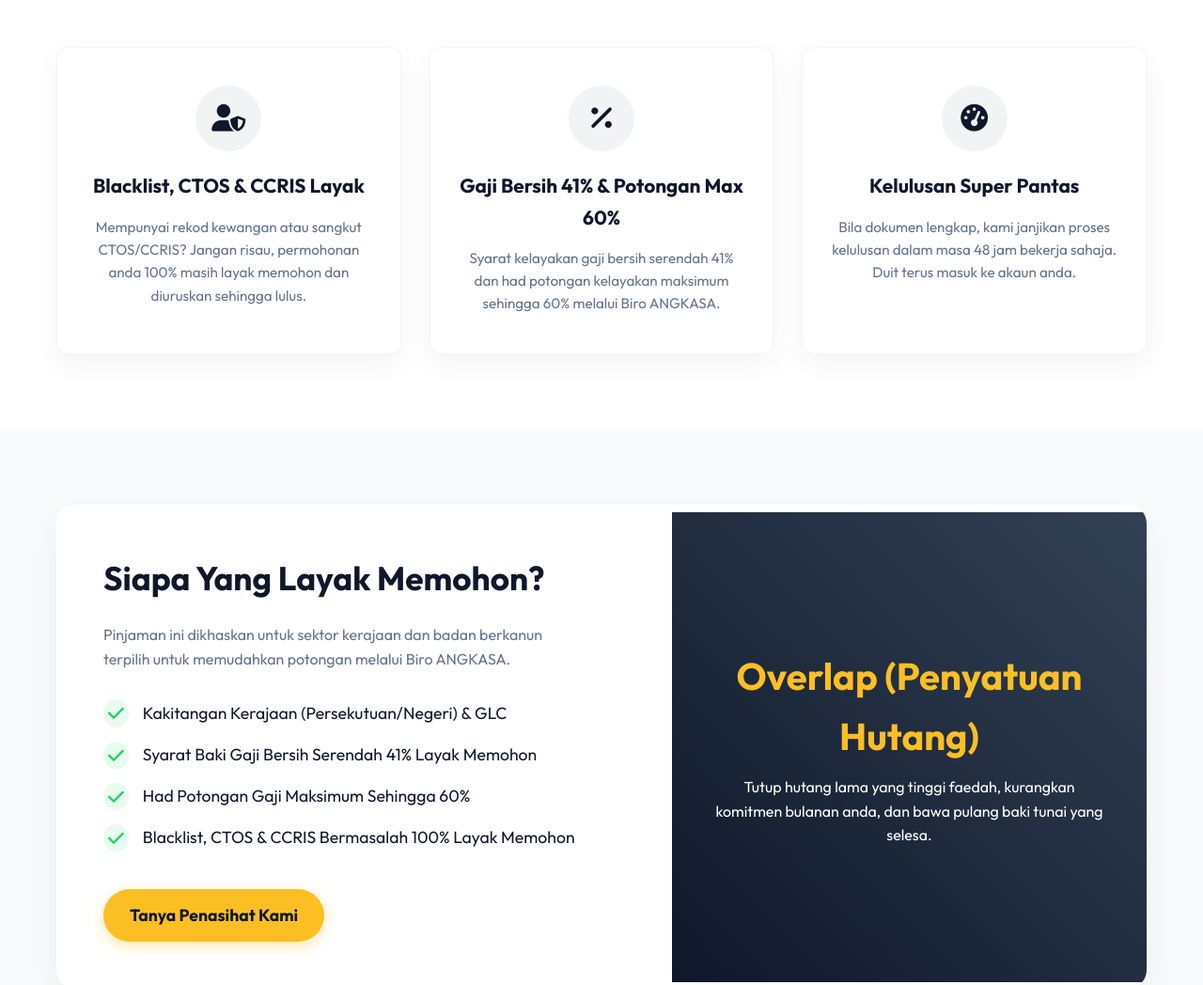
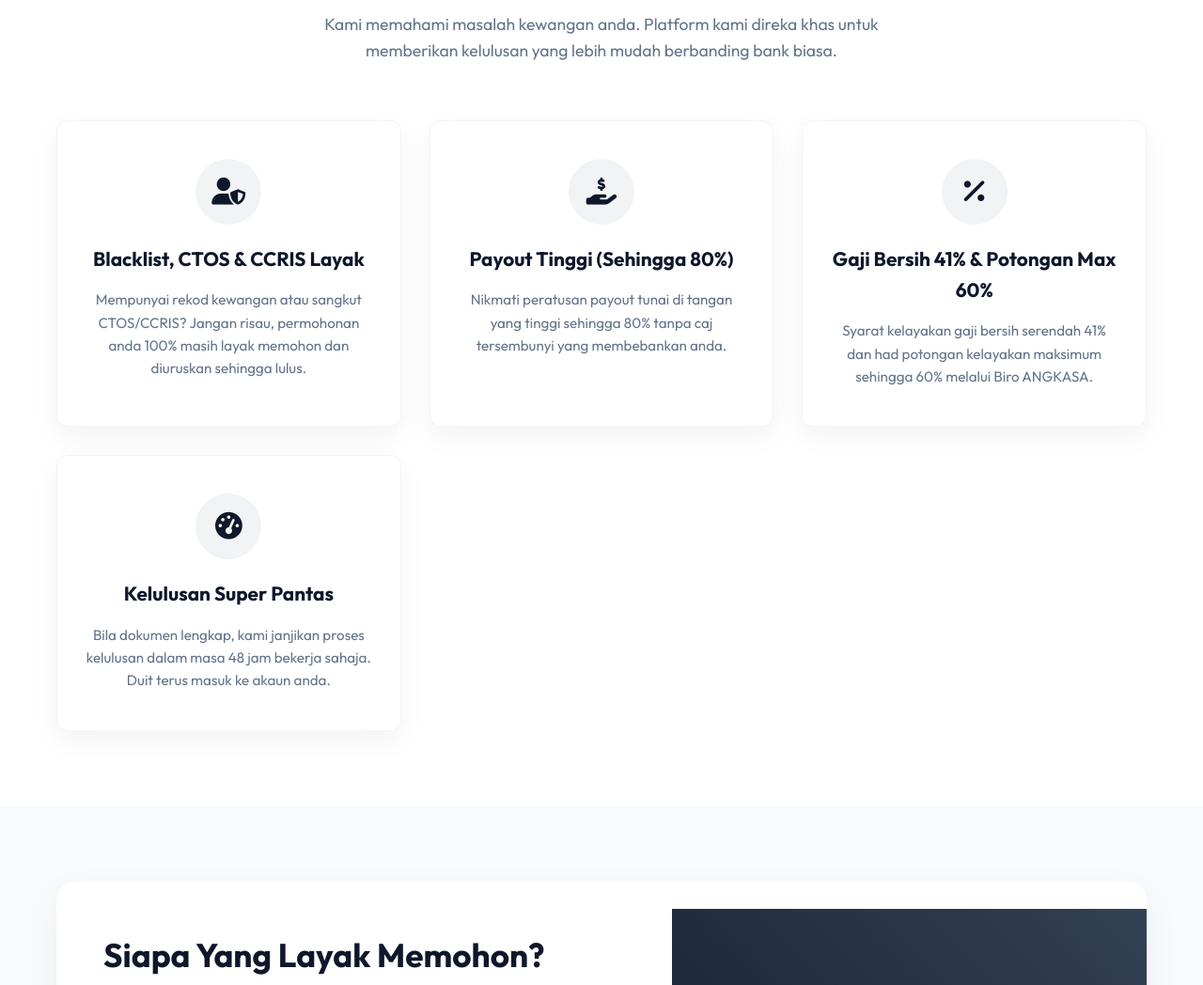
Before and after one commit to azrisaadproperties/pinjamankoperasi2u, a plain HTML site: page index.html in a window 1280 px wide. Shown: the part 1663-2711 px from the top of the page at 94% size. Drawn offline with nearby package versions, Linux system fonts and the light colour scheme.

Commit message:
Update Payout info: Payout tinggi sehingga 80%

```diff
--- a/index.html
+++ b/index.html
@@ -548,6 +548,9 @@
                         <i class="fas fa-percentage"></i> Gaji Bersih 41% Layak
                     </div>
                     <div class="hero-feature-item">
+                        <i class="fas fa-hand-holding-usd"></i> Payout Sehingga 80%
+                    </div>
+                    <div class="hero-feature-item">
                         <i class="fas fa-chart-line"></i> Potongan Max 60%
                     </div>
                     <div class="hero-feature-item">
@@ -615,13 +618,22 @@
                 <!-- Feature 2 -->
                 <div class="feature-card">
                     <div class="feature-icon">
+                        <i class="fas fa-hand-holding-usd"></i>
+                    </div>
+                    <h3>Payout Tinggi (Sehingga 80%)</h3>
+                    <p>Nikmati peratusan payout tunai di tangan yang tinggi sehingga 80% tanpa caj tersembunyi yang membebankan anda.</p>
+                </div>
+
+                <!-- Feature 3 -->
+                <div class="feature-card">
+                    <div class="feature-icon">
                         <i class="fas fa-percentage"></i>
                     </div>
                     <h3>Gaji Bersih 41% & Potongan Max 60%</h3>
                     <p>Syarat kelayakan gaji bersih serendah 41% dan had potongan kelayakan maksimum sehingga 60% melalui Biro ANGKASA.</p>
                 </div>
 
-                <!-- Feature 3 -->
+                <!-- Feature 4 -->
                 <div class="feature-card">
                     <div class="feature-icon">
                         <i class="fas fa-tachometer-alt"></i>
@@ -643,6 +655,7 @@
 
                     <ul class="checklist">
                         <li><i class="fas fa-check"></i> Kakitangan Kerajaan (Persekutuan/Negeri) & GLC</li>
+                        <li><i class="fas fa-check"></i> Payout Tinggi Tunai Di Tangan Sehingga 80%</li>
                         <li><i class="fas fa-check"></i> Syarat Baki Gaji Bersih Serendah 41% Layak Memohon</li>
                         <li><i class="fas fa-check"></i> Had Potongan Gaji Maksimum Sehingga 60%</li>
                         <li><i class="fas fa-check"></i> Blacklist, CTOS & CCRIS Bermasalah 100% Layak Memohon</li>
```
